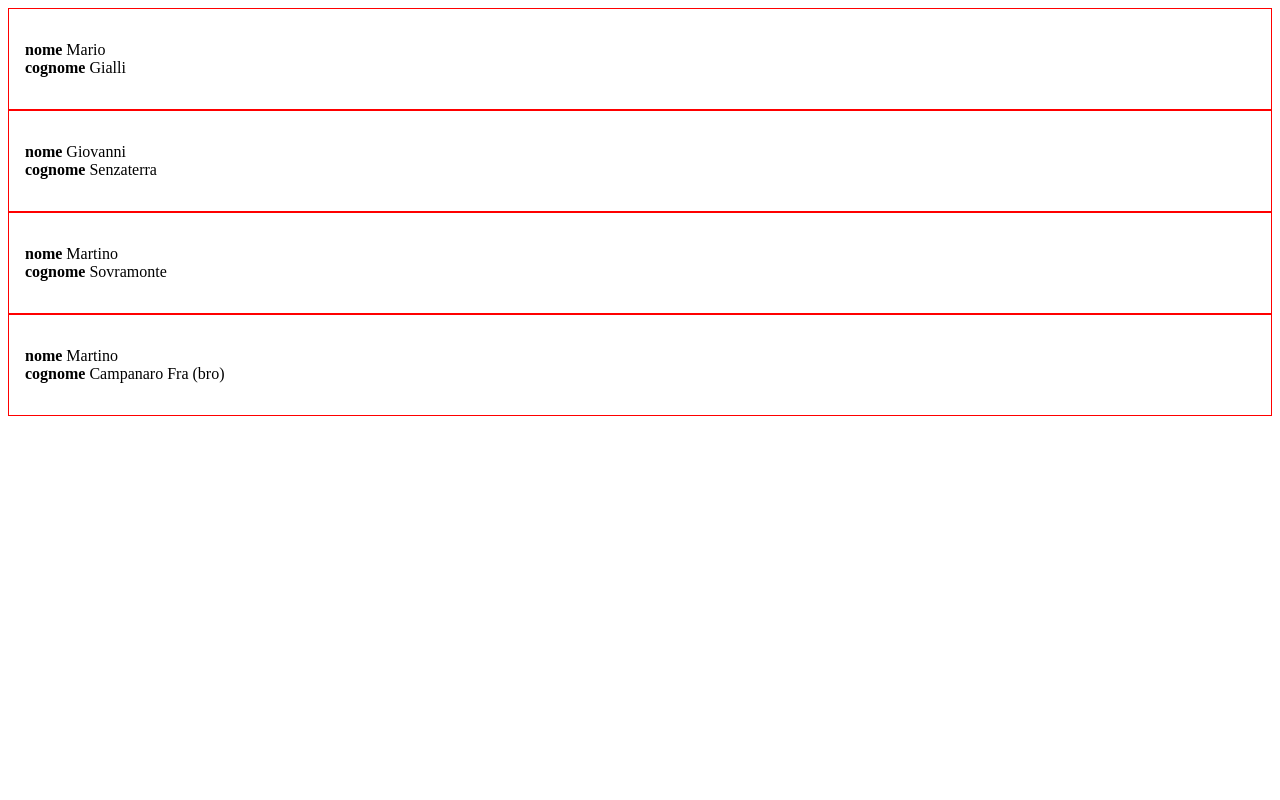
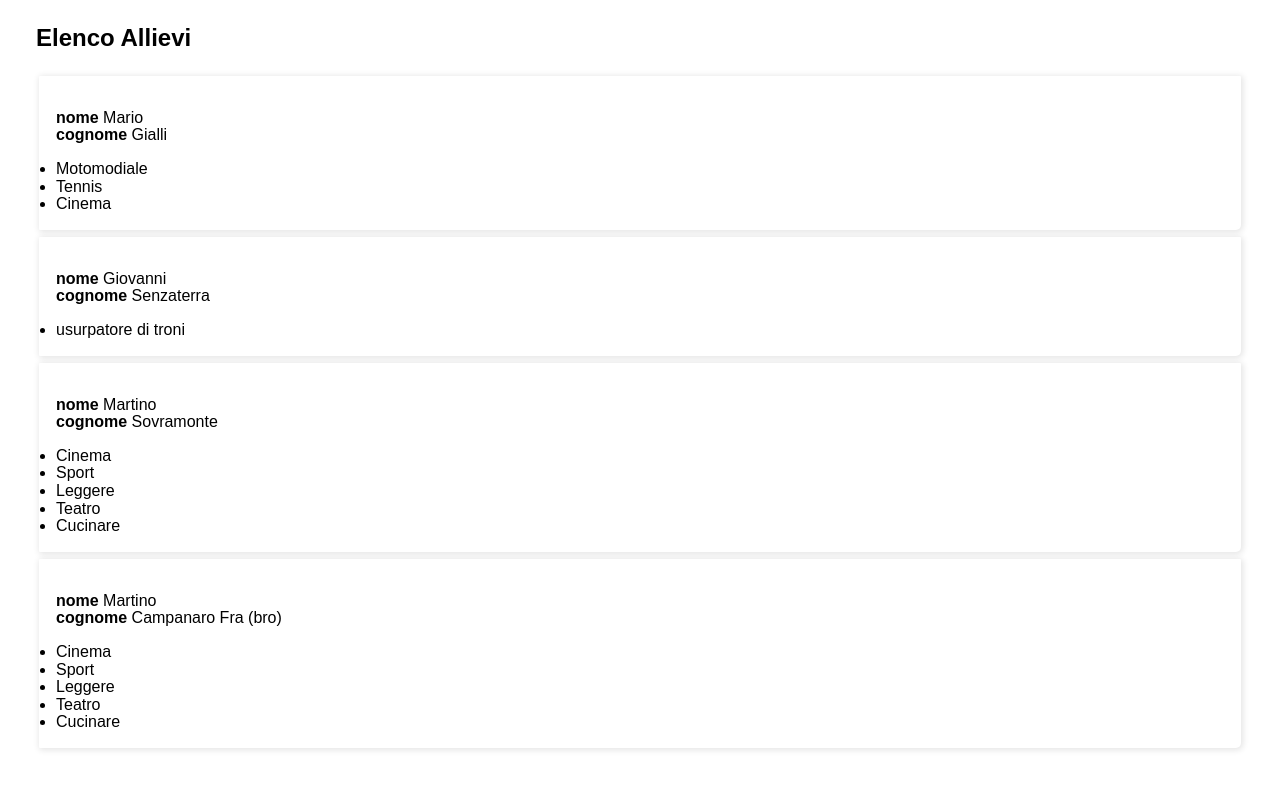
Before and after one commit to corsidrive/linguaggio_di_programmazione_php, a PHP site: page /linguaggio_di_programmazione_php/04_soluzione_esercizio_01.php in a window 1280 px wide. Run offline with PHP 8.4, Linux system fonts and the light colour scheme.

Commit message:
soluzione con foreach

```diff
--- a/basi_php/04_soluzione_esercizio_01.php
+++ b/basi_php/04_soluzione_esercizio_01.php
@@ -32,24 +32,61 @@ $allievi = [
     <meta name="viewport" content="width=device-width, initial-scale=1.0">
     <title>Document</title>
     <style>
-        .card-allievo {
-            border: 1px solid red;
-            padding: 1em;
-        }
+body {
+    font-family: arial;    display: flex;
+    justify-content: center;
+    /* padding: 1rem; */
+}
+
+html,body,li,ul {
+    margin: 0;
+    padding: 0;
+
+
+}
+
+
+.card-allievo {
+    border: 1px solid #607d8b00;
+    padding: 1em;
+    box-shadow: 1px 1px 6px 1px #0000001c;
+    background-color: white;
+    margin: 7px;
+    border-radius: 1px 1px 5px 1px;
+    line-height: 110%;
+}
+.container {
+    min-width: 900px;
+    width: 95%;
+
+}
+.p-2{
+    padding: 0.25rem;
+
+}
     </style>
 </head>
 <body>
+        <section class="allievi-list container">
+        <h1 class="allievi-list--header p-2">Elenco Allievi</h1>
         <!-- inzia parte da ripetere  -->
         <?php foreach ($allievi as $allievo) { ?>
             <div class="card-allievo">
-                <!-- <?php  print_r($allievo) ?> -->
+                <!-- <?php // print_r($allievo['passatempi']) ?> -->
                 <p>
                     <strong>nome</strong> <?php echo $allievo['nome']; ?> <br>
                     <strong>cognome</strong> <?= $allievo['cognome']; ?> <br>
                 </p>
-
+                <ul class="card-passatempi">
+                    <?php foreach ($allievo['passatempi'] as $passatempo) {
+                        echo "<li>$passatempo</li>";
+                        // <li>Tennis</li>
+                    }
+                ?>
+                </ul>
             </div>
         <?php } ?>
+        </section>
         <!-- finisce parte da ripetere  -->
 </body>
 </html>
```
